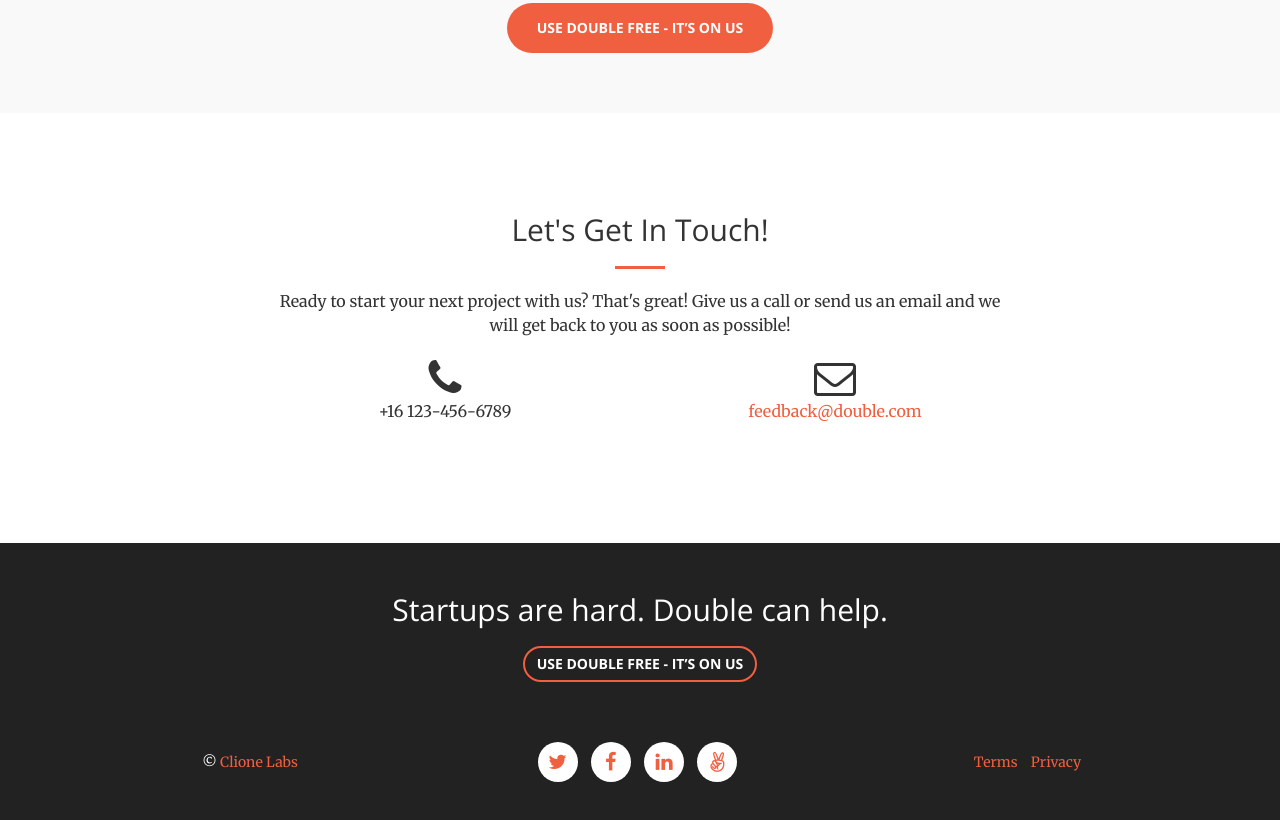
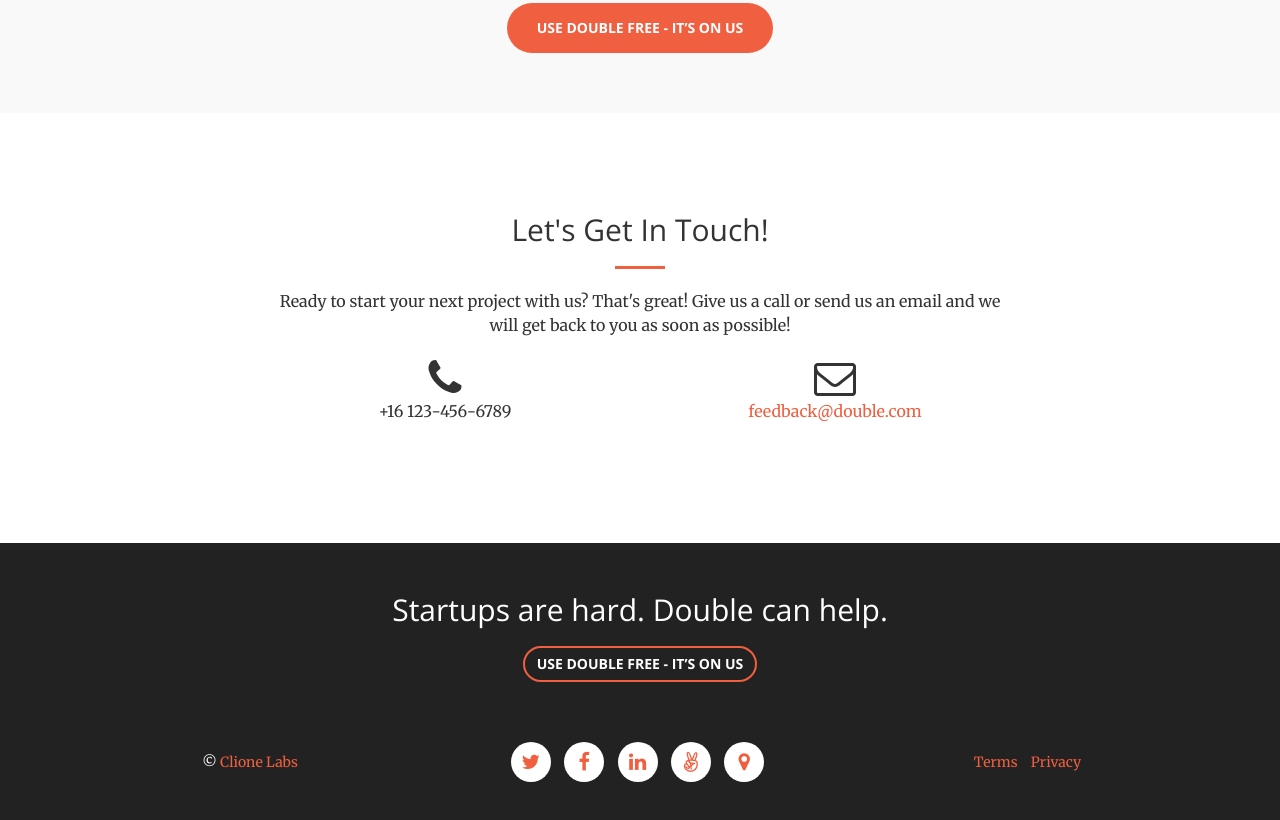
Before and after one commit to eetom/new-double, a plain HTML site: page index.html in a window 1280 px wide. Shown: the part 2649-3469 px from the top of the page. Drawn offline with nearby package versions, Linux system fonts and the light colour scheme.

Commit message:
add location. #6

```diff
--- a/index.html
+++ b/index.html
@@ -359,6 +359,7 @@
                                 <li><a href="https://www.facebook.com/DoubleAssistant"><i class="fa fa-facebook"></i></a></li>
                                 <li><a href="https://www.linkedin.com/company/askdouble"><i class="fa fa-linkedin"></i></a></li>
                                 <li><a href="https://www.angel.co/askdouble"><i class="fa fa-angellist"></i></a></li>
+                                <li><a href="http://blueprint.swireproperties.com/en/contact.aspx"><i class="fa fa-map-marker"></i></a></li>
                             </ul>
                         </div>
                         <div class="col-md-4 margin-20">
```
Also changed, not shown: 1 other file.
